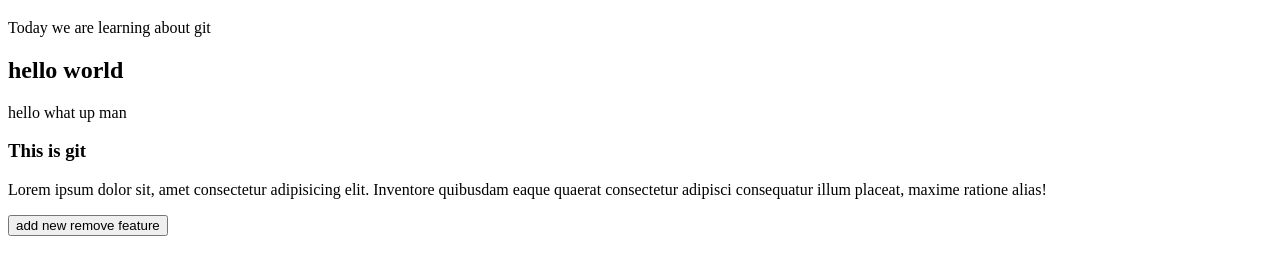
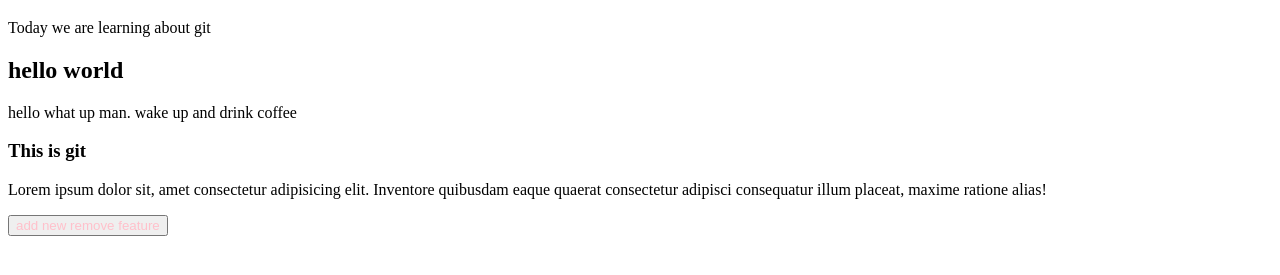
Before and after one commit to chheunseangmeng/todo-list, a plain HTML site: page html/index.html in a window 1280 px wide. Shown: the part 61-336 px from the top of the page. Drawn offline with Linux system fonts and the light colour scheme.

Commit message:
style(button):add style of button[VC-12]

```diff
--- a/html/index.html
+++ b/html/index.html
@@ -10,13 +10,13 @@
     <p>Today we are learning about git</p>
     <h2>hello world</h2>
 
-    <p>hello what up man</p>
+    <p>hello what up man. wake up and drink coffee</p>
 
 
     <h3>This is git</h3>
 
 
     <p>Lorem ipsum dolor sit, amet consectetur adipisicing elit. Inventore quibusdam eaque quaerat consectetur adipisci consequatur illum placeat, maxime ratione alias!</p>
-    <button>add new remove feature</button>
+    <button style="color: pink;">add new remove feature</button>
 </body>
 </html>
```
